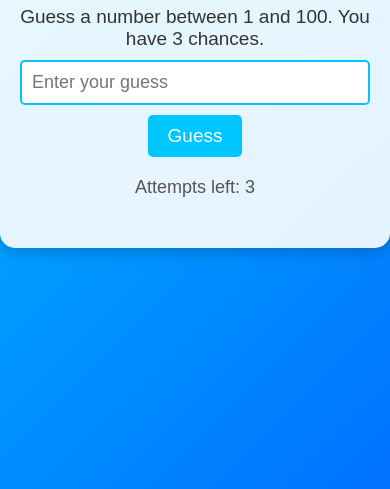
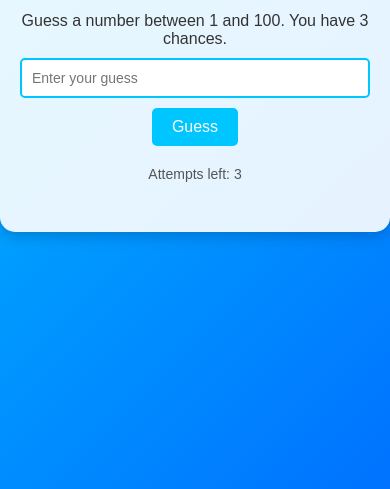
Before and after one commit to muhammadtt97/guessing-game, a plain HTML site: page index.html in a window 390 px wide. Shown: the part 355-844 px from the top of the page. Drawn offline with Linux system fonts and the light colour scheme.

Commit message:
Updated styles for better mobile responsiveness

```diff
--- a/styles.css
+++ b/styles.css
@@ -16,12 +16,12 @@ body {
     border-radius: 15px;
     box-shadow: 0 4px 15px rgba(0, 0, 0, 0.2);
     max-width: 400px;
-    width: 100%;
+    width: 90%;
 }
 
 .h1 {
     margin-bottom: 20px;
-    font-size: 40px;
+    font-size: 32px;
     color: #00c6ff;
 }
 
@@ -31,7 +31,7 @@ input[type="number"] {
     margin-bottom: 10px 0;
     border: 2px solid #00c6ff;
     border-radius: 5px;
-    font-size: 18px;
+    font-size: 16px;
     outline: none;
     transition: border-color 0.3s;
 }
@@ -43,7 +43,7 @@ input[type="number"]:focus {
 button {
     padding: 10px 20px;
     margin:10px;
-    font-size: 19px;
+    font-size: 18px;
     color: white;
     background-color: #00c6ff;
     border: none;
@@ -63,11 +63,11 @@ button:active {
 
 p {
     margin: 10px 0;
-    font-size: 19px;
+    font-size: 18px;
 }
 
 #message {
-    font-size: 18px;
+    font-size: 16px;
     color: #00c6ff;
 }
 
@@ -75,3 +75,29 @@ p {
     font-size: 18px;
     color: #555;
 }
+
+@media (max-width: 480px) {
+    h1 {
+        font-size: 28px; /* Further adjust for smaller screens */
+    }
+
+    p {
+        font-size: 16px;
+    }
+
+    input[type="number"] {
+        font-size: 14px;
+    }
+
+    button {
+        font-size: 16px;
+    }
+
+    #message {
+        font-size: 14px;
+    }
+
+    #attempts {
+        font-size: 14px;
+    }
+}
```
